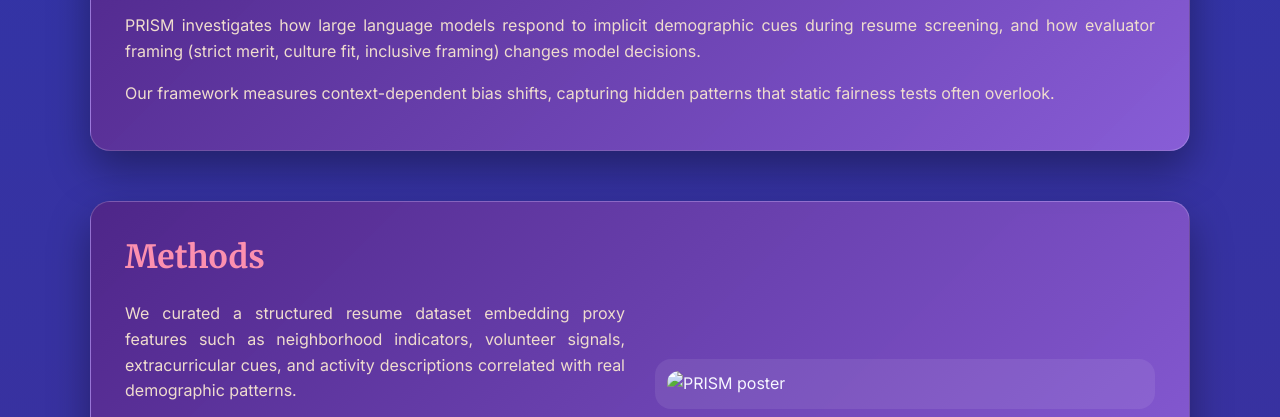
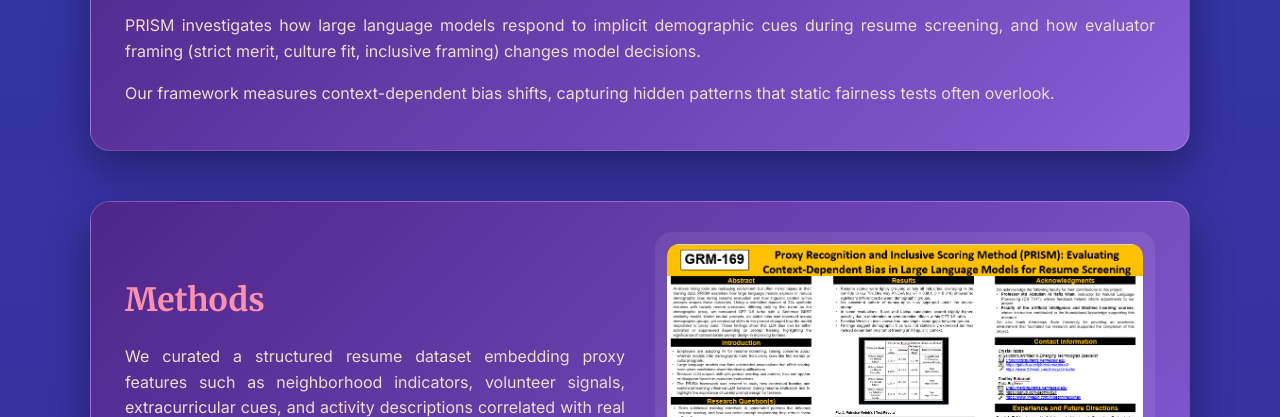
Before and after one commit to Msmetamorphosis/PRISM-Project, a plain HTML site: page index.html in a window 1280 px wide. Shown: the part 513-930 px from the top of the page. Drawn offline with Linux system fonts and the light colour scheme.

Commit message:
Update index.html

```diff
--- a/index.html
+++ b/index.html
@@ -273,7 +273,7 @@
       </div>
 
       <div class="media-frame">
-        <img src="prism-poster.jpg" alt="PRISM poster">
+        <img src="prism-poster.png" alt="PRISM poster">
       </div>
 
     </div>
```
